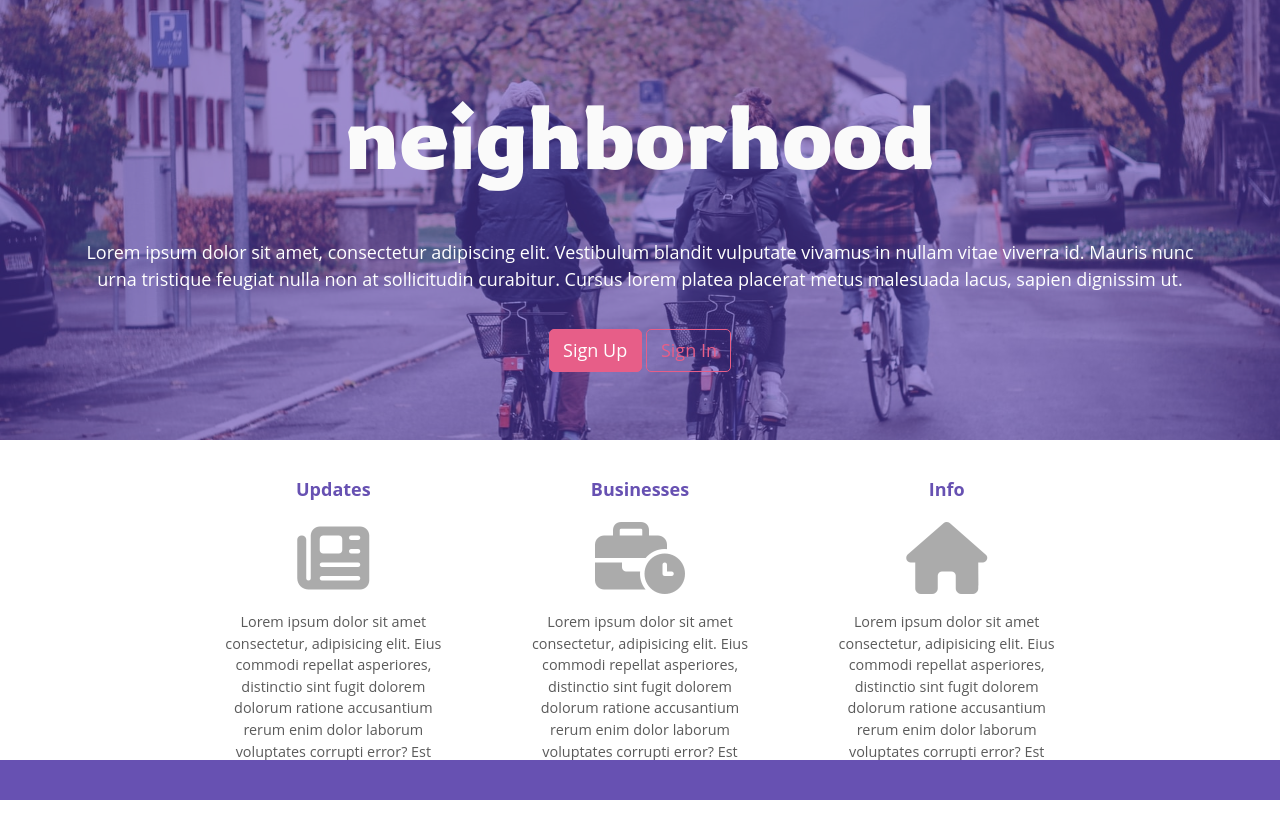
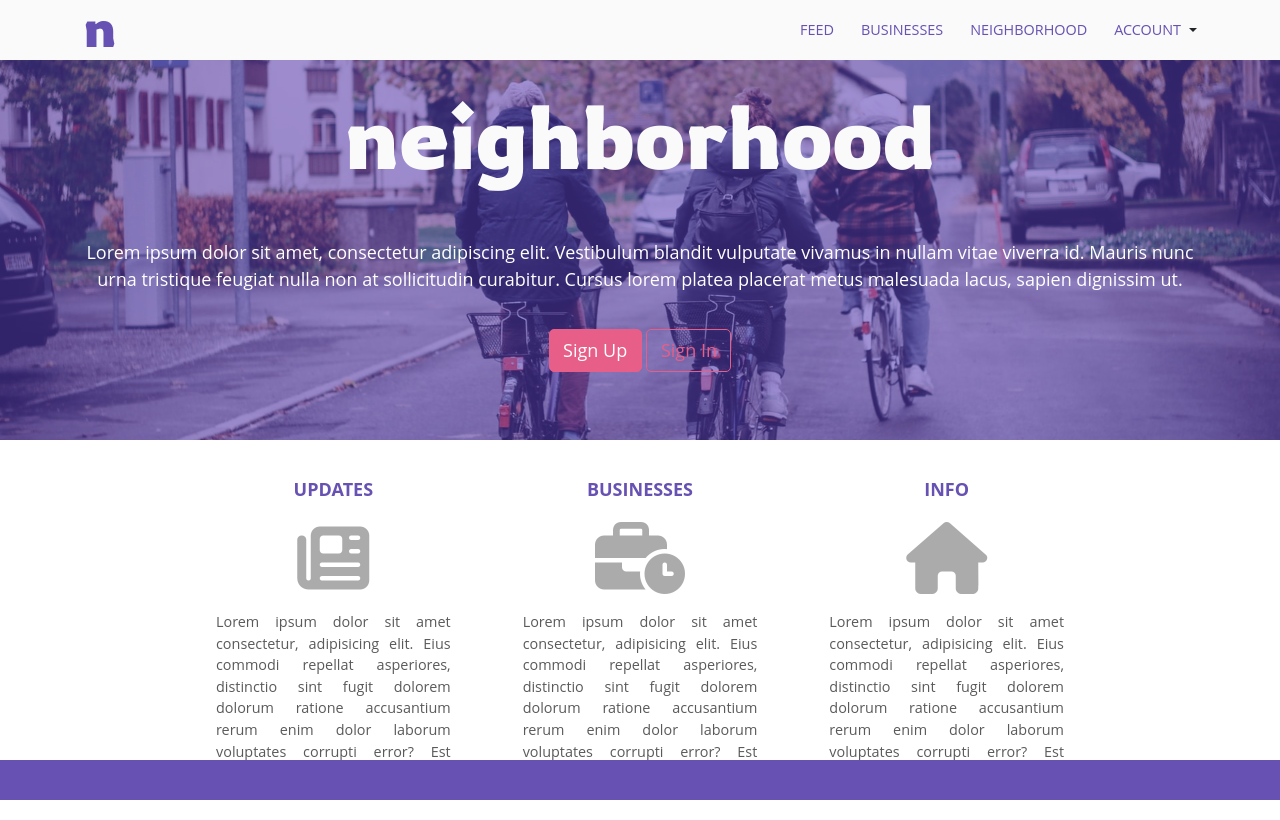
Before and after one commit to peterken674/neighborhood, a Django app: page / in a window 1280 px wide. Run offline with Django 3.2, Linux system fonts and the light colour scheme; some libraries are stand-ins or nearby versions.

Commit message:
Navbar design complete.

```diff
--- a/neighborhood/templates/neighborhood/navbar.html
+++ b/neighborhood/templates/neighborhood/navbar.html
@@ -1,8 +1,23 @@
 <div class="nav_wrapper">
-    <nav>
+    <nav class="container d-flex justify-content-between align-items-center">
         <div class="nav-section-left">
-
+            <div class="brand_logo">n</div>
         </div>
-        <div class="nav-section-right"></div>
+        <div class="nav-section-right d-flex align-items-center">
+            <ul class="d-flex text-uppercase">
+                <li class="ms-4"><a href="#">Feed</a></li>
+                <li class="ms-4"><a href="#">Businesses</a></li>
+                <li class="ms-4"><a href="#">Neighborhood</a></li>
+                <li class="ms-4 dropdown-toggle" data-bs-toggle="dropdown" aria-expanded="false"><a href="#">Account</a>
+                </li>
+                <ul class="dropdown-menu p-3">
+                    <li><a href="#"><i class="fa fa-user pe-2" aria-hidden="true"></i> Profile</a></li>
+                    <li>
+                        <hr class="dropdown-divider">
+                    </li>
+                    <li><a href="#"><i class="fa fa-power-off pe-2" aria-hidden="true"></i> Logout</a></li>
+                </ul>
+            </ul>
+        </div>
     </nav>
 </div>
--- a/static/css/style.css
+++ b/static/css/style.css
@@ -14,6 +14,15 @@ html {
 body {
   width: 100%;
   overflow-x: hidden;
+}
+
+a {
+  color: #6751B2;
+  text-decoration: none;
+}
+
+li {
+  list-style: none;
 }
 
 main header {
@@ -99,6 +108,7 @@ main .descriptions #businesses .descHeading,
 main .descriptions #info .descHeading {
   font-weight: 700;
   color: #6751B2;
+  text-transform: uppercase;
 }
 
 main .descriptions #updates .descIcon,
@@ -119,13 +129,50 @@ main .descriptions #businesses .descText,
 main .descriptions #info .descText {
   font-size: .8rem;
   color: #5a5a5a;
+  text-align: justify;
+  text-justify: auto;
 }
 
 footer {
-  position: absolute;
+  position: fixed;
   width: 100%;
   height: 5vh;
   background-color: #6751B2;
   bottom: 0;
 }
+
+.nav_wrapper {
+  position: fixed;
+  width: 100%;
+  background-color: #FAFAFA;
+  height: 60px;
+}
+
+.nav_wrapper .container {
+  height: 100%;
+}
+
+.nav_wrapper .container .nav-section-left {
+  height: 100%;
+}
+
+.nav_wrapper .container .nav-section-left .brand_logo {
+  font-family: 'Rowdies', serif;
+  color: #6751B2;
+  font-size: 3rem;
+  line-height: 1;
+}
+
+.nav_wrapper .container .nav-section-right {
+  height: 100%;
+}
+
+.nav_wrapper .container .nav-section-right ul {
+  margin-top: 1rem;
+  font-size: .8rem;
+}
+
+.nav_wrapper .container .nav-section-right .dropdown-menu {
+  text-transform: capitalize;
+}
 /*# sourceMappingURL=style.css.map */
--- a/static/css/style.scss
+++ b/static/css/style.scss
@@ -33,6 +33,13 @@ html{
 body{
     width: 100%;
     overflow-x: hidden;
+}
+a{
+    color: $mainColor;
+    text-decoration: none;
+}
+li{
+    list-style: none;
 }
 
 // Index
@@ -97,6 +104,7 @@ main{
                 .descHeading{
                     font-weight: 700;
                     color: $mainColor;
+                    text-transform: uppercase;
                 }
                 .descIcon{
                     font-size: 4rem;
@@ -108,6 +116,8 @@ main{
                 .descText{
                     font-size: .8rem;
                     color: $grey;
+                    text-align: justify;
+                    text-justify: auto;
                 }
             }
         }
@@ -115,9 +125,38 @@ main{
 
 
 footer{
-    position: absolute;
+    position: fixed;
     width: 100%;
     height: 5vh;
     background-color: $mainColor;
     bottom: 0;
 }
+
+.nav_wrapper{
+    position: fixed;
+    width: 100%;
+    background-color: $offWhite;
+    height: 60px;
+    .container{
+        height: 100%;
+        .nav-section-left{
+            height: 100%;
+            .brand_logo{
+                font-family: 'Rowdies', serif;
+                color: $mainColor;
+                font-size: 3rem;
+                line-height: 1;
+            }
+        }
+        .nav-section-right{
+            height: 100%;
+            ul{
+                margin-top: 1rem;
+                font-size: .8rem;
+            }
+            .dropdown-menu{
+                text-transform: capitalize;
+            }
+        }
+    }
+}
```
Also changed, not shown: 1 other file.
